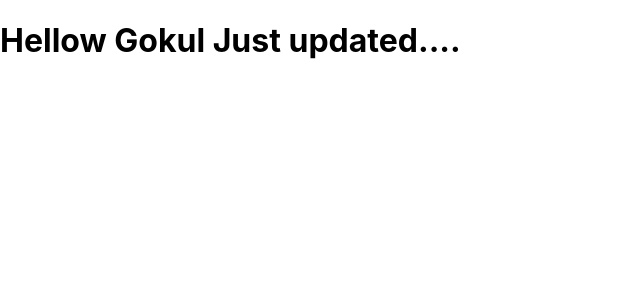
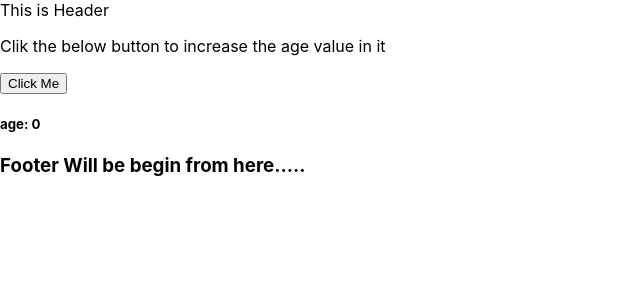
Before and after one commit to gokulrajans/react-codedamn, a React (Create React App) app: page / in a window 1280 px wide. Shown: the top 300 px of the page, without its empty margins (0-640 px from the left). Built offline with nearby package versions, Linux system fonts and the light colour scheme.

Commit message:
Component, JSX, Props, DomEvents handeling has been leared and practically completed.

```diff
--- /dev/null
+++ b/src/App.jsx
@@ -0,0 +1,10 @@
+import react from "react";
+import Header from "./components/header";
+import Content from "./components/content"
+import Footer from "./components/footer";
+
+function App() {
+    return(<><Header></Header><Content></Content><Footer></Footer></>)
+}
+
+export default App
--- /dev/null
+++ b/src/components/content.jsx
@@ -0,0 +1,15 @@
+import React from "react";
+
+let age = 0;
+
+function increaseValue() {
+    age++;
+    console.log(age);
+}
+function content() {
+    return <><p>Clik the below button to increase the age value in it</p>
+    <button onClick={increaseValue}>Click Me</button>
+    <h5>age: {age} </h5></>
+}
+
+export default content
--- /dev/null
+++ b/src/components/footer.jsx
@@ -0,0 +1,7 @@
+import React from "react";
+
+function Footer() {
+    return <h3>Footer Will be begin from here.....</h3>
+}
+
+export default Footer
--- /dev/null
+++ b/src/components/header.jsx
@@ -0,0 +1,7 @@
+import React from "react";
+
+function Header() {
+    return <header>This is Header</header>
+}
+
+export default Header
--- a/src/index.js
+++ b/src/index.js
@@ -3,12 +3,13 @@ import ReactDOM from 'react-dom/client';
 import './index.css';
 import reportWebVitals from './reportWebVitals';
 import normal, { add } from './func';
+import App from './App'
 
 //normal();
 
 const root = ReactDOM.createRoot(document.getElementById('root'));
 
-root.render(<h1>Hellow Gokul Just updated....</h1>)
+root.render(<App></App>)
 
 
 // If you want to start measuring performance in your app, pass a function
```
